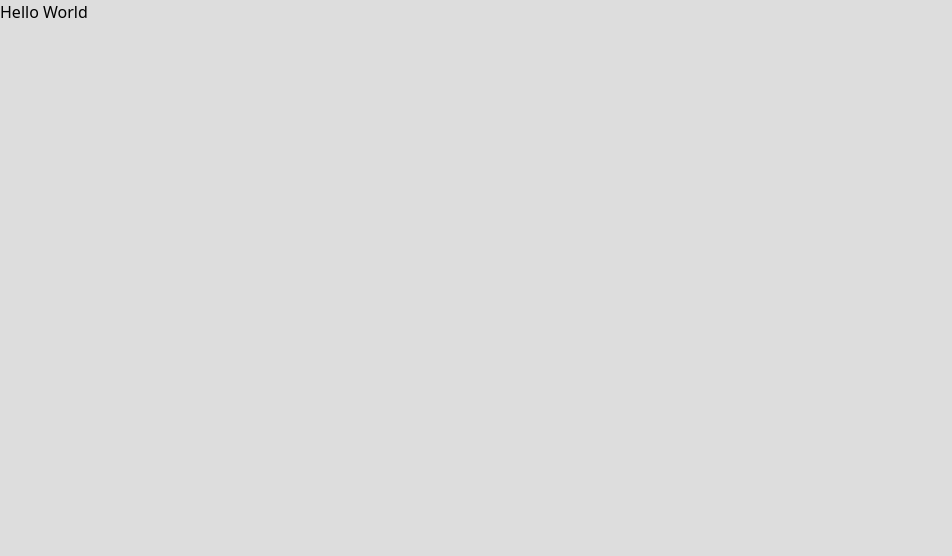
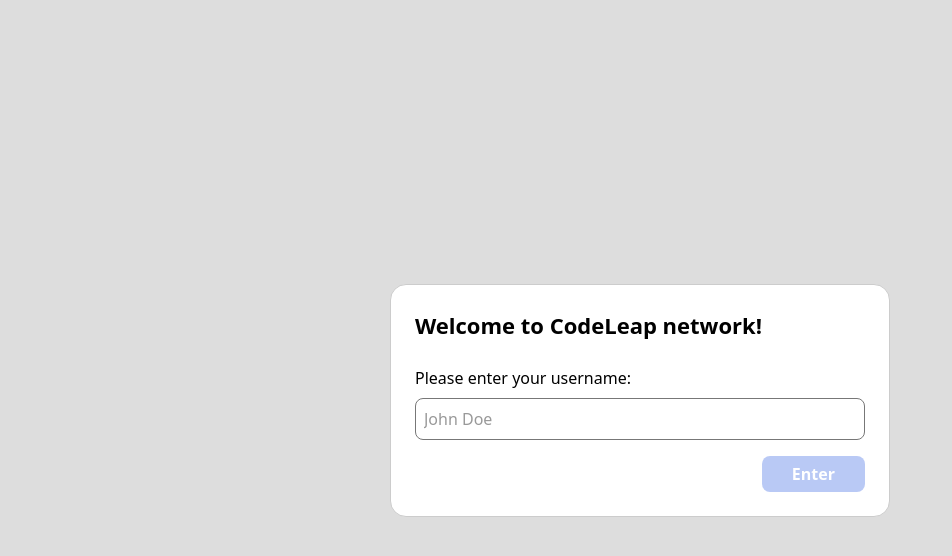
Before and after one commit to kevinCubas/socialnetwork, a React (Vite) app: page / in a window 1280 px wide. Shown: the top 556 px of the page, without its empty margins (0-952 px from the left). Built offline with nearby package versions, Linux system fonts and the light colour scheme.

Commit message:
feat: create SignInForm component

```diff
--- a/src/App.tsx
+++ b/src/App.tsx
@@ -1,7 +1,9 @@
+import { SignInForm } from "./components/SignInForm"
+
 function App() {
   return (
     <>
-      <h1>Hello World</h1>
+      <SignInForm />
     </>
   )
 }
--- /dev/null
+++ b/src/components/SignInForm/index.tsx
@@ -0,0 +1,73 @@
+import { useState } from "react";
+
+export function SignInForm() {
+  const [username, setUsername] = useState("");
+
+  const handleSubmit = async (e: React.FormEvent<HTMLFormElement>) => {
+    e.preventDefault();
+    try {
+      console.log(username);
+    } catch (error) {
+      console.log(error)
+    } finally {
+      setUsername("");
+    }
+  };
+
+  return (
+    <main
+      className="flex justify-center items-center min-h-screen"
+    >
+      <div
+        className="bg-white p-6 w-[500px] border border-gray-300 rounded-2xl"
+      >
+        <header className="mb-6">
+          <h1 className="font-bold text-[1.375rem]">
+            Welcome to CodeLeap network!
+          </h1>
+        </header>
+        <form className="flex flex-col gap-2" onSubmit={handleSubmit}>
+          <label
+            htmlFor="username"
+            className="text-base"
+            aria-label="Username"
+          >
+            Please enter your username:
+          </label>
+          <input
+            id="username"
+            className="border border-gray-500 rounded-lg p-2 w-full"
+            type="text"
+            required
+            aria-required="true"
+            placeholder="John Doe"
+            aria-placeholder="John Doe"
+            title="username input"
+            value={username}
+            onChange={(e) => setUsername(e.target.value)}
+          />
+          <button
+            type="submit"
+            title="Enter"
+            disabled={!username}
+            className="
+              bg-blue
+              text-white text-base font-bold
+              rounded-lg
+              px-[1.875rem] py-[0.375rem]
+              ml-auto mt-2
+              hover:brightness-90
+              hover:duration-200
+              ease-in-out
+              transition
+              disabled:opacity-50
+              disabled:cursor-not-allowed
+              "
+          >
+            Enter
+          </button>
+        </form>
+      </div>
+    </main>
+  )
+}
```
